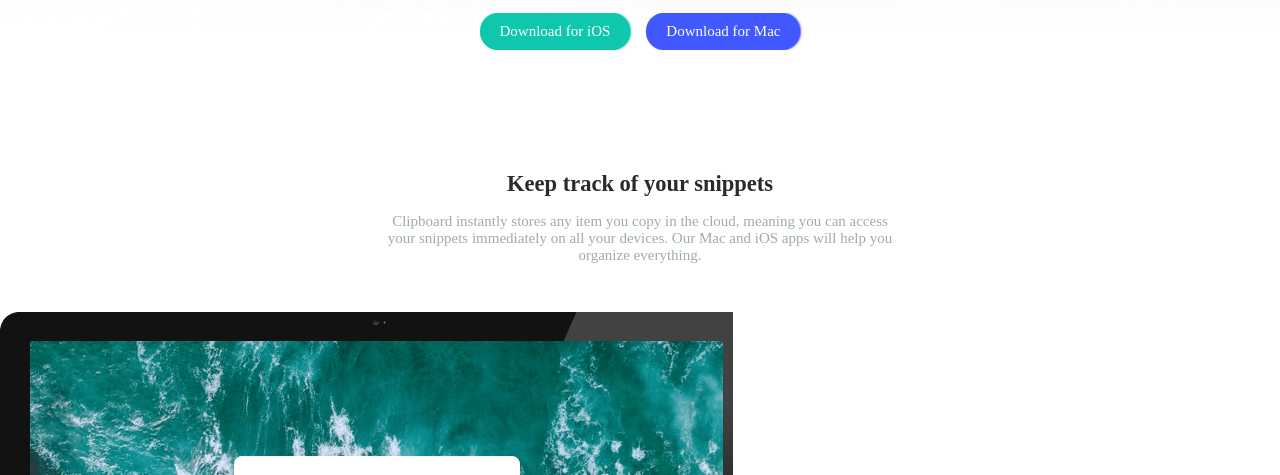
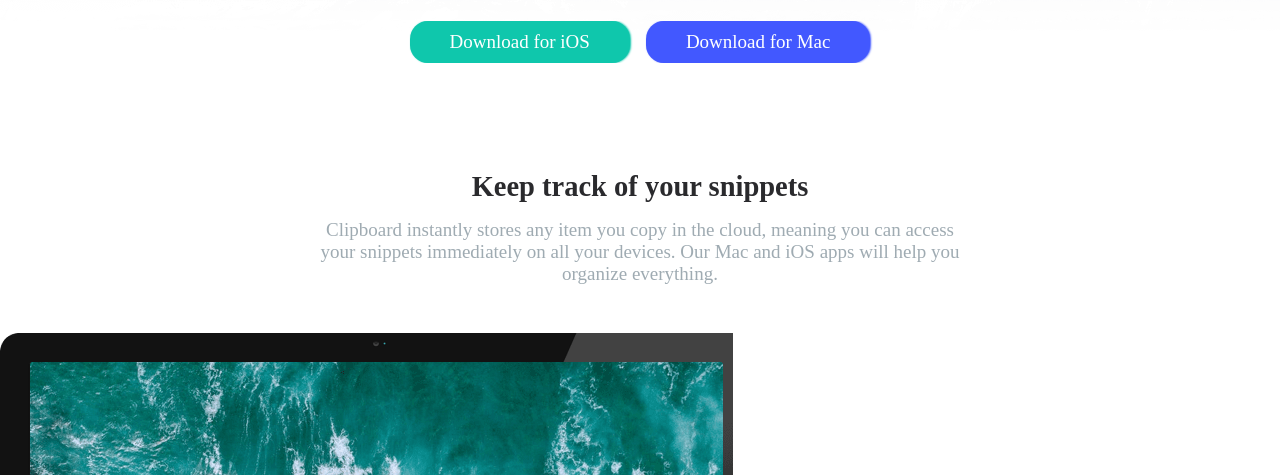
Before and after one commit to Taiwola/clipboard-landing-page, a plain HTML site: page index.html in a window 1280 px wide. Shown: the part 325-800 px from the top of the page. Drawn offline with Linux system fonts and the light colour scheme.

Commit message:
font size adjusted

```diff
--- a/css/app.css
+++ b/css/app.css
@@ -19,7 +19,7 @@
 }
 
 body{
-    font-size: 15px;
+    font-size: 19px;
     /* font-family: 400; */
 }
 
@@ -77,7 +77,7 @@ header{
 }
 
 .history-btn > a{
-        padding: 10px 20px;
+        padding: 10px 40px;
         text-decoration: none;
         color: var(--white);
         border-radius: 18px;
```
